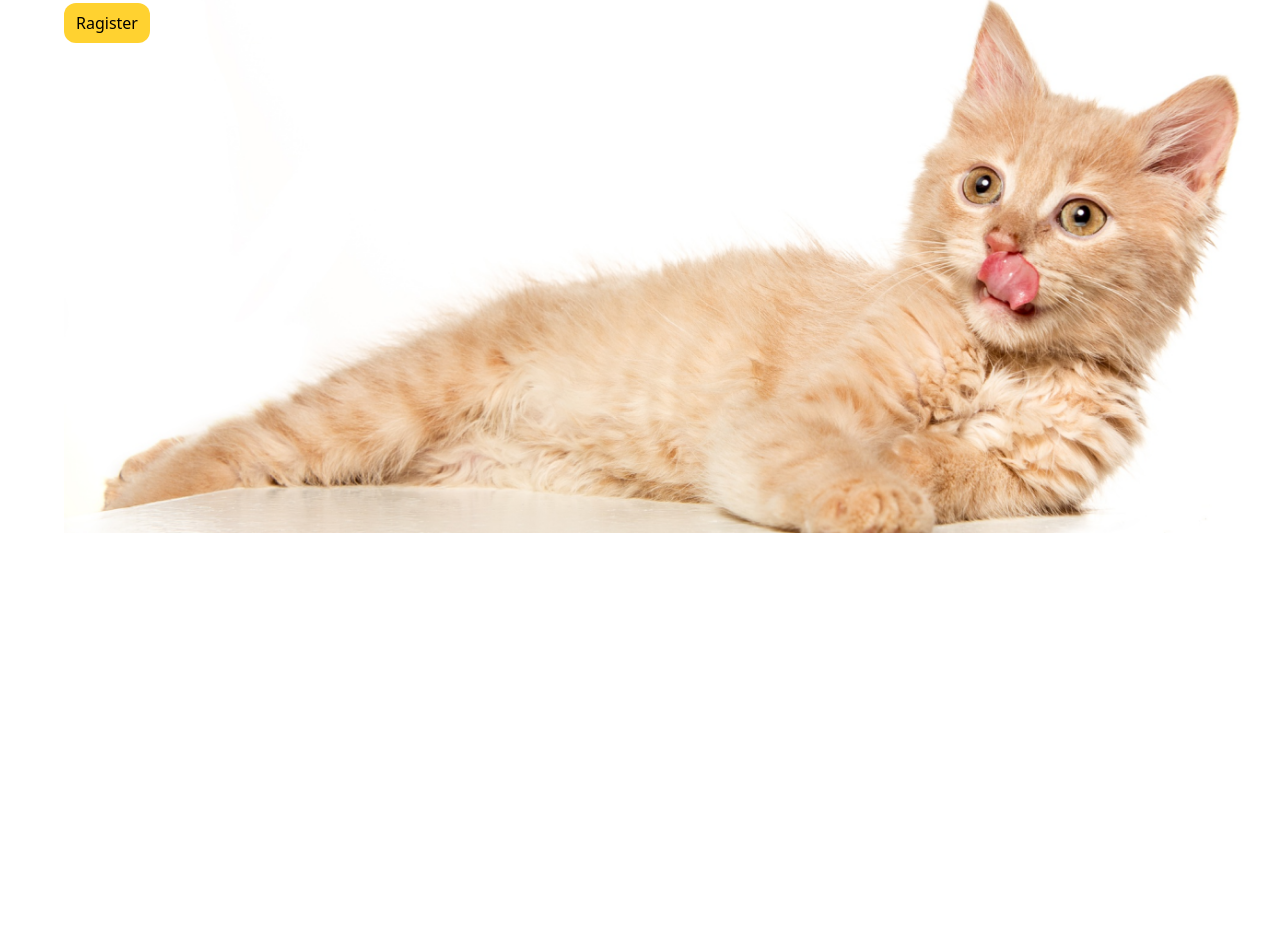
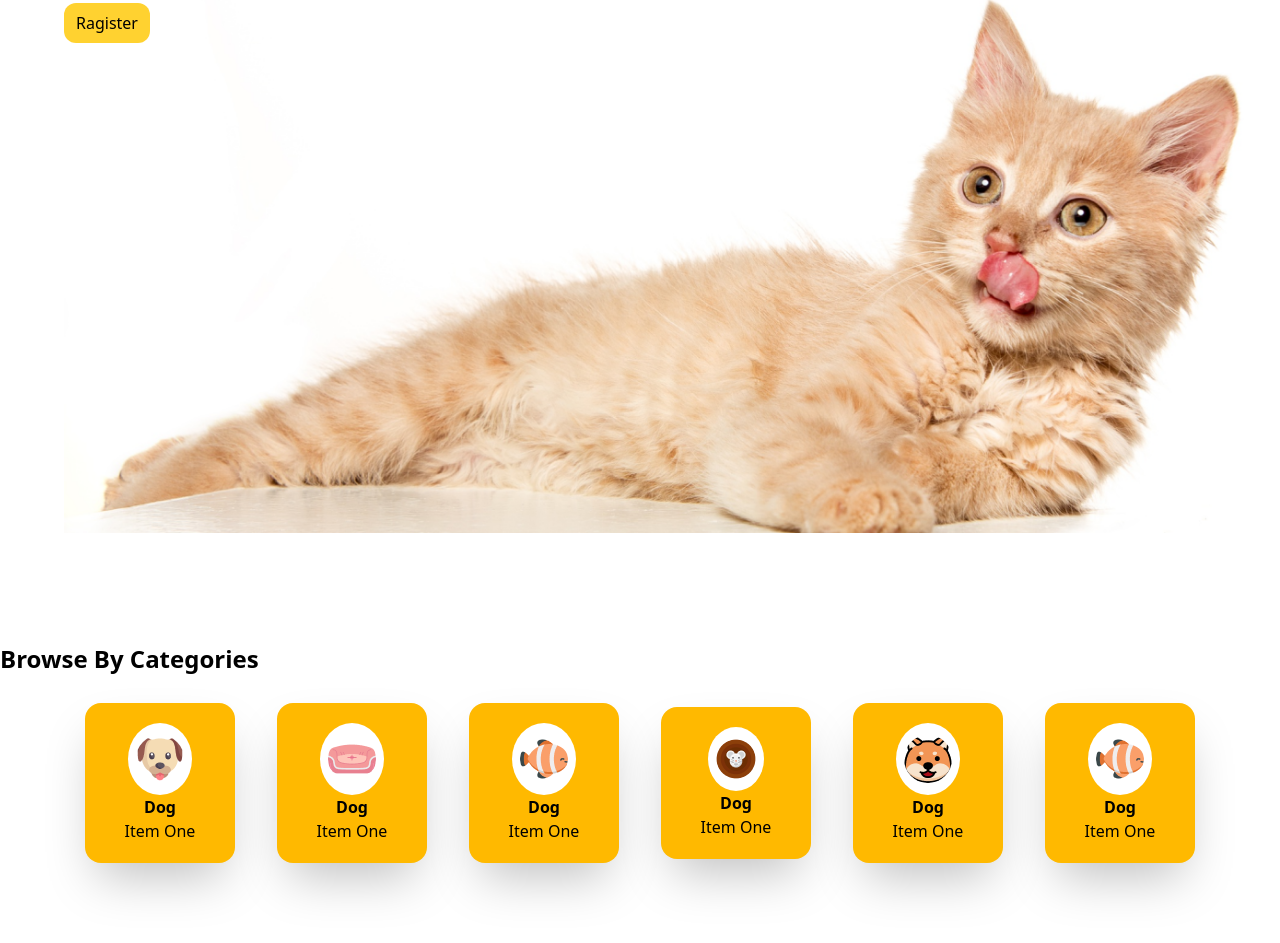
Before and after one commit to eyakubsharif/assignment-3, a website: page src/index.html in a window 1280 px wide. Shown: the part 237-1180 px from the top of the page. Before the commit the page ends 800 px from the top, so only its background shows below. Drawn offline with Linux system fonts and the light colour scheme.

Commit message:
categories section have done

```diff
--- a/src/index.html
+++ b/src/index.html
@@ -8,7 +8,7 @@
   <link rel="stylesheet" href="https://cdnjs.cloudflare.com/ajax/libs/font-awesome/6.7.2/css/all.min.css" integrity="sha512-Evv84Mr4kqVGRNSgIGL/F/aIDqQb7xQ2vcrdIwxfjThSH8CSR7PBEakCr51Ck+w+/U6swU2Im1vVX0SVk9ABhg==" crossorigin="anonymous" referrerpolicy="no-referrer" />
 </head>
 <body>
-<header class="w-9/10 mx-auto">
+<header class="w-9/10 mx-auto h-screen">
     <nav class="flex items-center justify-between bg-amber-50">
         <!-- logo section -->
          <div class="flex items-center gap-3">
@@ -44,5 +44,55 @@
      </div>
 
 </header>
+<main>
+    <div class="py-20">
+        <h2 class="text-2xl font-bold mb-7 w-9/10">Browse By Categories</h2>
+        <div class="w-9/10 mx-auto lg:flex justify-around items-center">
+            <div class="card bg-amber-400 text-center py-5 px-10 rounded-2xl shadow-2xl">
+                <img class="bg-white py-3 px-2 mx-auto rounded-[50%]" src="images/dog-cartoon.png" alt="">
+                <div>
+                    <p class="font-bold">Dog</p>
+                    <p>Item One</p>
+                </div>
+            </div>
+
+            <div class="card bg-amber-400 text-center py-5 px-10 rounded-2xl shadow-2xl">
+                <img class="bg-white py-3 px-2 mx-auto rounded-[50%]" src="images/pet-couch.png" alt="">
+                <div>
+                    <p class="font-bold">Dog</p>
+                    <p>Item One</p>
+                </div>
+            </div>
+            <div class="card bg-amber-400 text-center py-5 px-10 rounded-2xl shadow-2xl">
+                <img class="bg-white py-3 px-2 mx-auto rounded-[50%]" src="images/fish-cartoon.png" alt="">
+                <div>
+                    <p class="font-bold">Dog</p>
+                    <p>Item One</p>
+                </div>
+            </div>
+            <div class="card bg-amber-400 text-center py-5 px-10 rounded-2xl shadow-2xl">
+                <img class="bg-white py-3 px-2 mx-auto rounded-[50%]" src="images/mouse-cartoon.png" alt="">
+                <div>
+                    <p class="font-bold">Dog</p>
+                    <p>Item One</p>
+                </div>
+            </div>
+            <div class="card bg-amber-400 text-center py-5 px-10 rounded-2xl shadow-2xl">
+                <img class="bg-white py-3 px-2 mx-auto rounded-[50%]" src="images/cat-cartoon.png" alt="">
+                <div>
+                    <p class="font-bold">Dog</p>
+                    <p>Item One</p>
+                </div>
+            </div>
+            <div class="card bg-amber-400 text-center py-5 px-10 rounded-2xl shadow-2xl">
+                <img class="bg-white py-3 px-2 mx-auto rounded-[50%]" src="images/fish-cartoon.png" alt="">
+                <div>
+                    <p class="font-bold">Dog</p>
+                    <p>Item One</p>
+                </div>
+            </div>
+        </div>
+    </div>
+</main>
 </body>
 </html>
```
Also changed, not shown: src/output.css.
